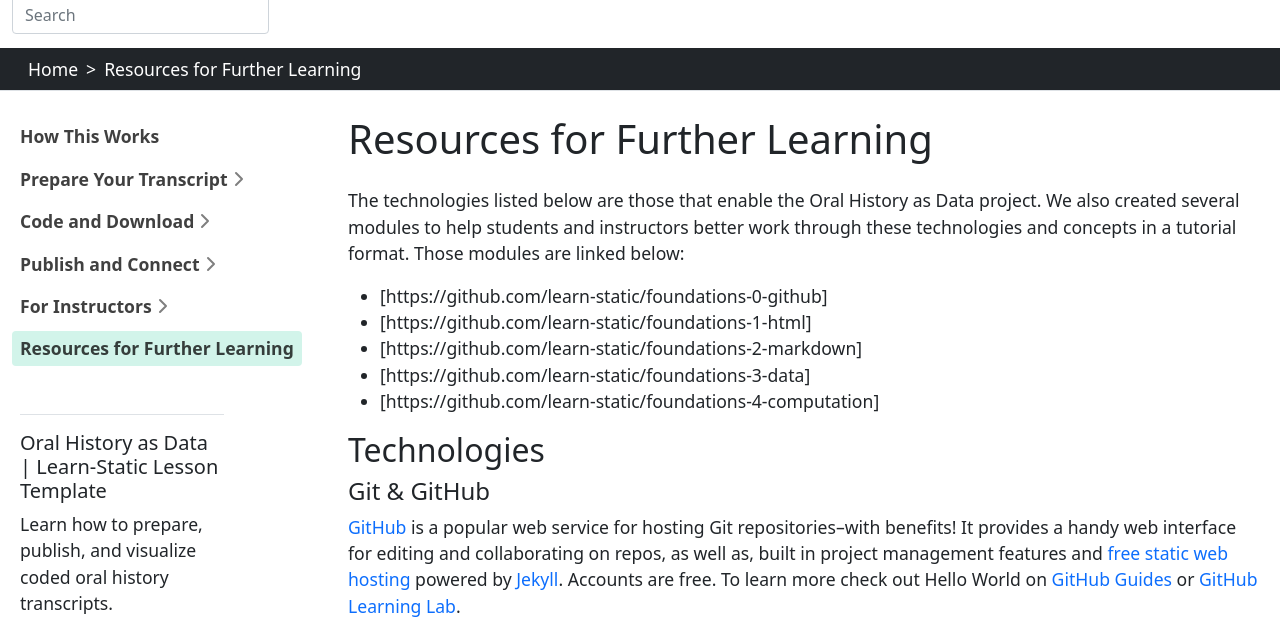
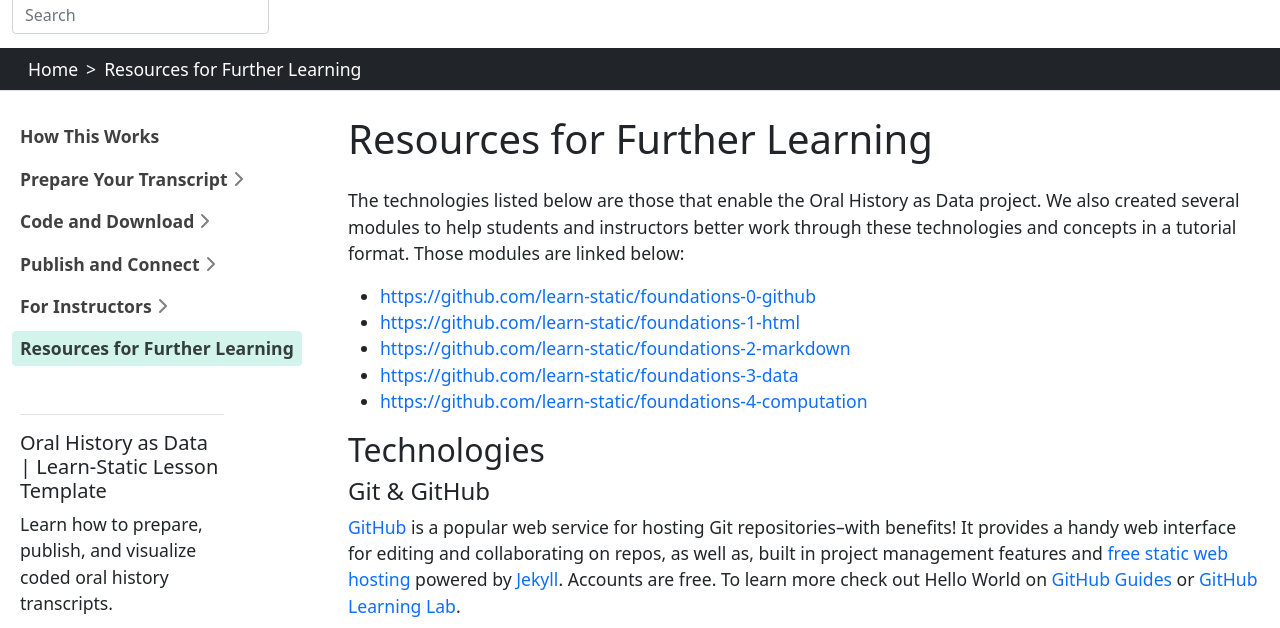
Before and after one commit to dcnb/ohd-module, a Jekyll site: the page built from content/resources.md, in a window 1280 px wide and 900 px high, cut to the strip 120-748 px from the top of the window. Built offline with Jekyll 4.4.1, drawn with Linux system fonts in a browser that asks for light colours.

Commit message:
fix links

```diff
--- a/content/resources.md
+++ b/content/resources.md
@@ -5,11 +5,11 @@ title: Resources for Further Learning
 
 The technologies listed below are those that enable the Oral History as Data project. We also created several modules to help students and instructors better work through these technologies and concepts in a tutorial format. Those modules are linked below:
 
-- [https://github.com/learn-static/foundations-0-github]
-- [https://github.com/learn-static/foundations-1-html]
-- [https://github.com/learn-static/foundations-2-markdown]
-- [https://github.com/learn-static/foundations-3-data]
-- [https://github.com/learn-static/foundations-4-computation]
+- <https://github.com/learn-static/foundations-0-github>
+- <https://github.com/learn-static/foundations-1-html>
+- <https://github.com/learn-static/foundations-2-markdown>
+- <https://github.com/learn-static/foundations-3-data>
+- <https://github.com/learn-static/foundations-4-computation>
 
 
 
```
